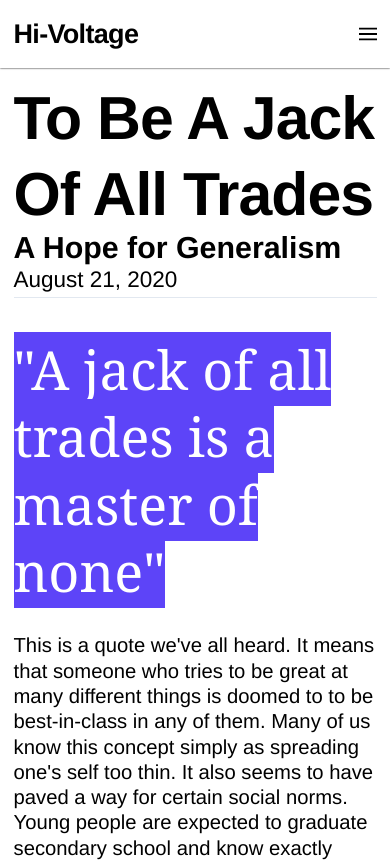
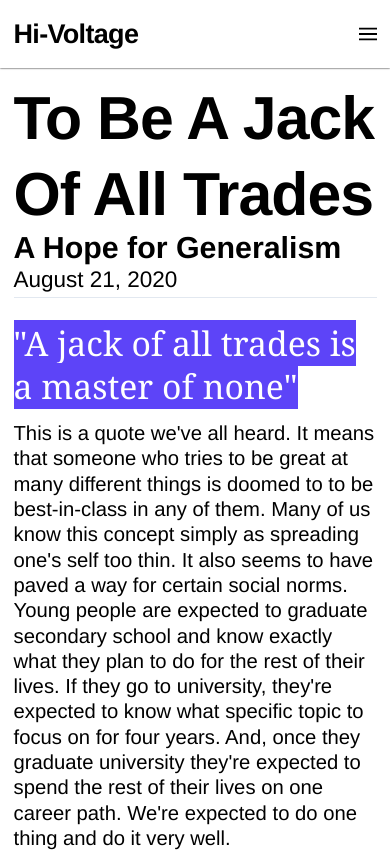
Before and after one commit to aunyks/blog, a Next.js app: page /2020/8/to-be-a-jack-of-all-trades in a window 390 px wide. Shown: the top 862 px of the page. Built offline with nearby package versions, Linux system fonts and the light colour scheme.

Commit message:
responsive quotes

```diff
--- a/pages/2020/8/to-be-a-jack-of-all-trades.js
+++ b/pages/2020/8/to-be-a-jack-of-all-trades.js
@@ -2,8 +2,8 @@ import Post from 'components/Post'
 
 const Quote = ({ children }) => {
   return (
-    <blockquote className="my-5 inline-block">
-      <span className="text-4xl font-serif bold leading-tight inline" style={{ color: 'white', background: '#5d44f8' }}>
+    <blockquote className="my-2 lg:my-5 inline-block">
+      <span className="text-2xl lg:text-4xl font-serif bold leading-tight inline" style={{ color: 'white', background: '#5d44f8' }}>
         "{children}"
       </span>
     </blockquote>
```
